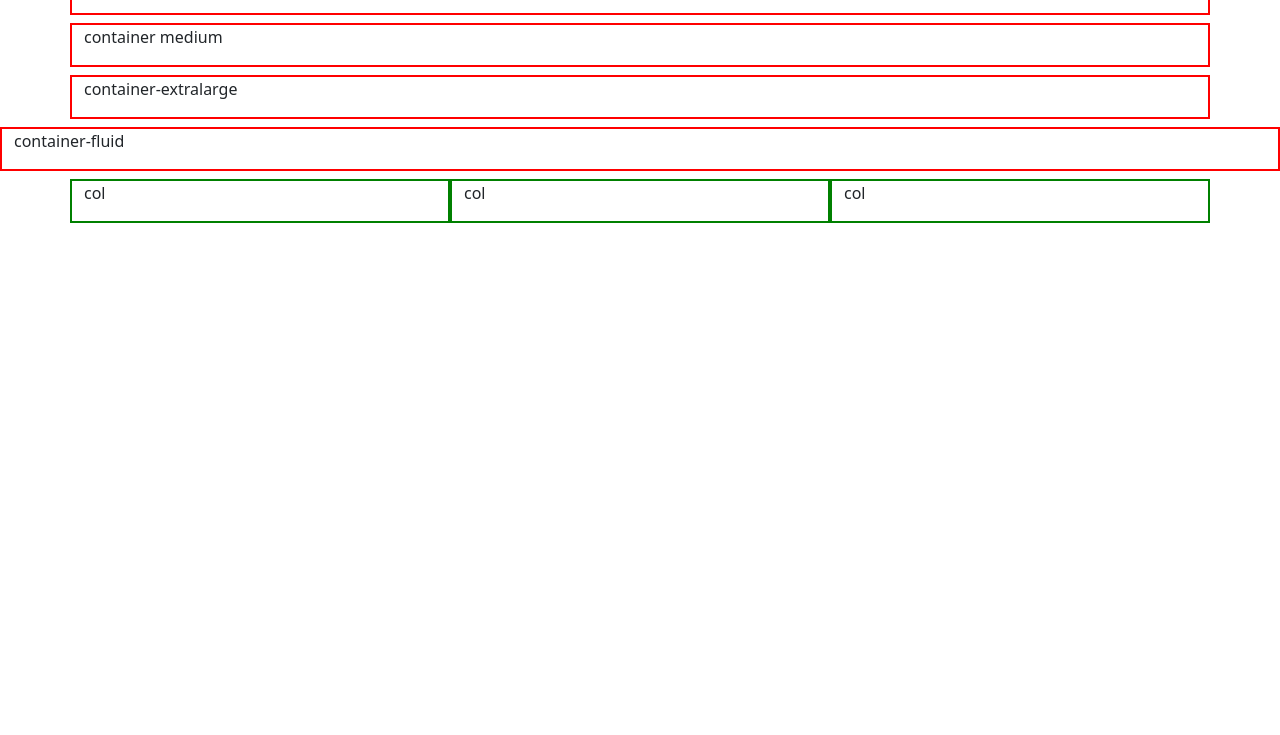
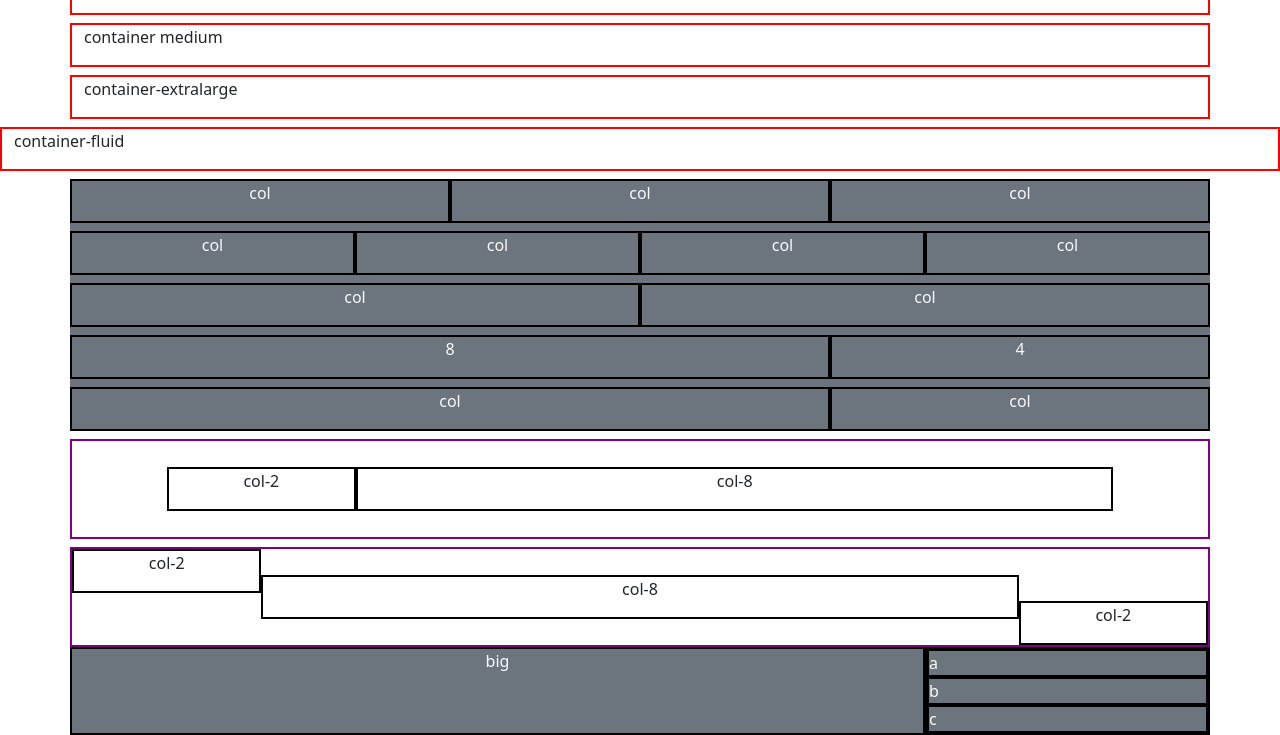
Before and after one commit to mfgtella/CH30-web06-bootstrap, a plain HTML site: page assets/pages/conceptos.html in a window 1280 px wide. Shown: the part 105-840 px from the top of the page. Before the commit the page ends 800 px from the top, so only its background shows below. Drawn offline with nearby package versions, Linux system fonts and the light colour scheme.

Commit message:
doc: actualizacion

```diff
--- a/assets/pages/conceptos.html
+++ b/assets/pages/conceptos.html
@@ -27,13 +27,54 @@
     </div>
 
  <!--    Contenedores con grid -->
-    <section class="container">
+    <section class="container text-center bg-secondary text-light">
         <div class="row">
             <div class="col box-col"><p>col</p></div>
             <div class="col box-col"><p>col</p></div>
             <div class="col box-col"><p>col</p></div>
         </div>
+        <div class="row mt-2">
+            <div class="col box-col"><p>col</p></div>
+            <div class="col box-col"><p>col</p></div>
+            <div class="col box-col"><p>col</p></div>
+            <div class="col box-col"><p>col</p></div>
+        </div>
+        <div class="row mt-2">
+            <div class="col box-col"><p>col</p></div>
+            <div class="col box-col"><p>col</p></div>
+        </div>
+        <div class="row mt-2">
+            <div class="col-12 col-md-8 box-col"><p>8</p></div>
+            <div class="col-12 col-md-4 box-col"><p>4</p></div>
+        </div>
+        <div class="row mt-2">
+            <div class="col-12 col-md-8 box-col"><p>col</p></div>
+            <div class="col-12 col-md-4 box-col"><p>col</p></div>
+        </div>
     </section>
+    <section class="container text-center">
+        <div class="row box-section align-items-center justify-content-center mt-2 ">
+            <div class="col-10  col-md-2 box-col"><p>col-2</p></div>
+            <div class="col-10  col-md-8 box-col"><p>col-8</p></div>
+        </div>
+    </section>
+    <section class="container text-center">
+        <div class="row box-section justify-content-center mt-2 ">
+            <div class="col-10 align-self-start  col-md-2 box-col"><p>col-2</p></div>
+            <div class="col-10 align-self-center  col-md-8 box-col"><p>col-8</p></div>
+            <div class="col-10 align-self-end  col-md-2 box-col"><p>col-2</p></div>
+        </div>
+    </section>
+    <section class="container text-center bg-secondary text-light">
+        <div class="row">
+          <div class="col-9 box-col">big</div>
+          <div class="col-3 box-col">
+            <div class="row box-col">a</div>
+            <div class="row box-col">b</div>
+            <div class="row box-col">c</div>
+          </div>
+        </div>
+      </section>
 
 
     <script src="https://cdn.jsdelivr.net/npm/bootstrap@5.3.1/dist/js/bootstrap.bundle.min.js" integrity="sha384-HwwvtgBNo3bZJJLYd8oVXjrBZt8cqVSpeBNS5n7C8IVInixGAoxmnlMuBnhbgrkm" crossorigin="anonymous"></script>
--- a/assets/styles/conceptos.css
+++ b/assets/styles/conceptos.css
@@ -2,5 +2,9 @@
     border: 2px solid red;
 }
 .box-col{
-    border: 2px solid green;
+    border: 2px solid black;
 }
+.box-section {
+    border: 2px solid purple;
+    min-height: 100px;
+}
```
